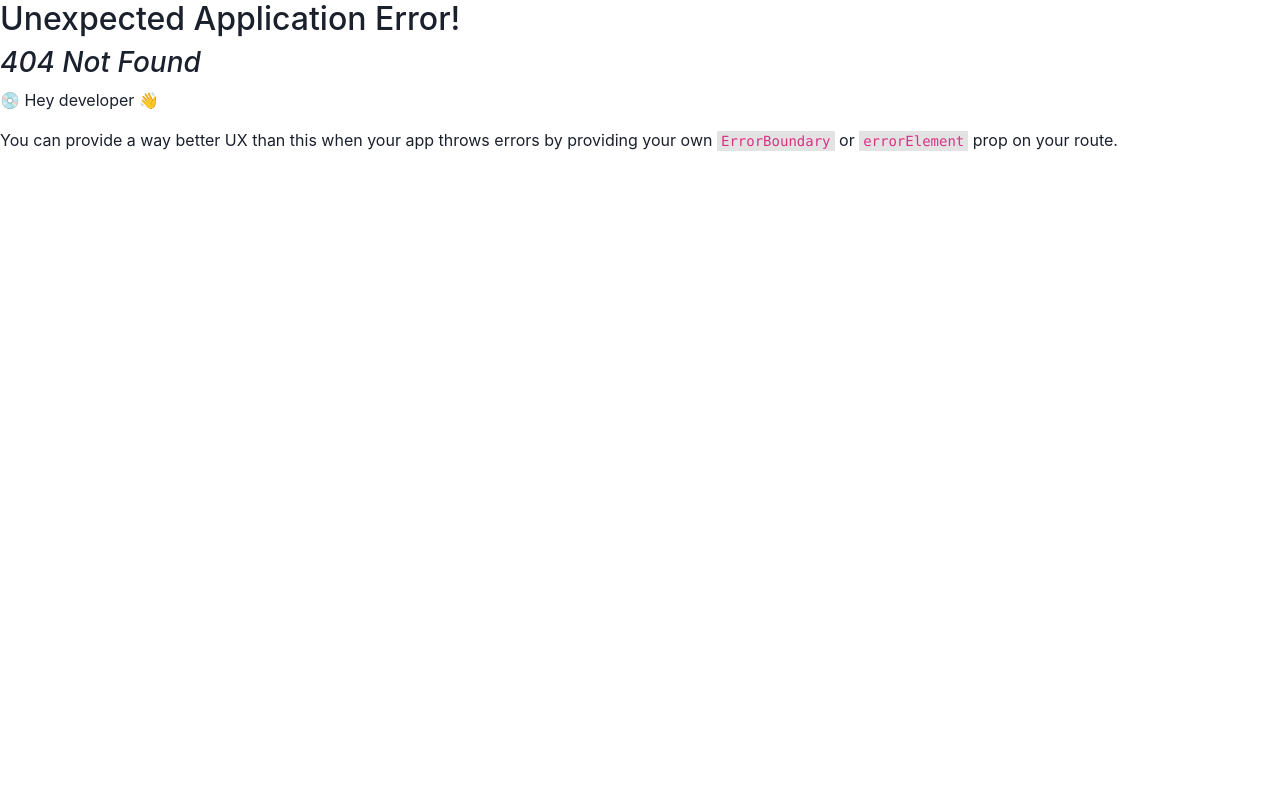
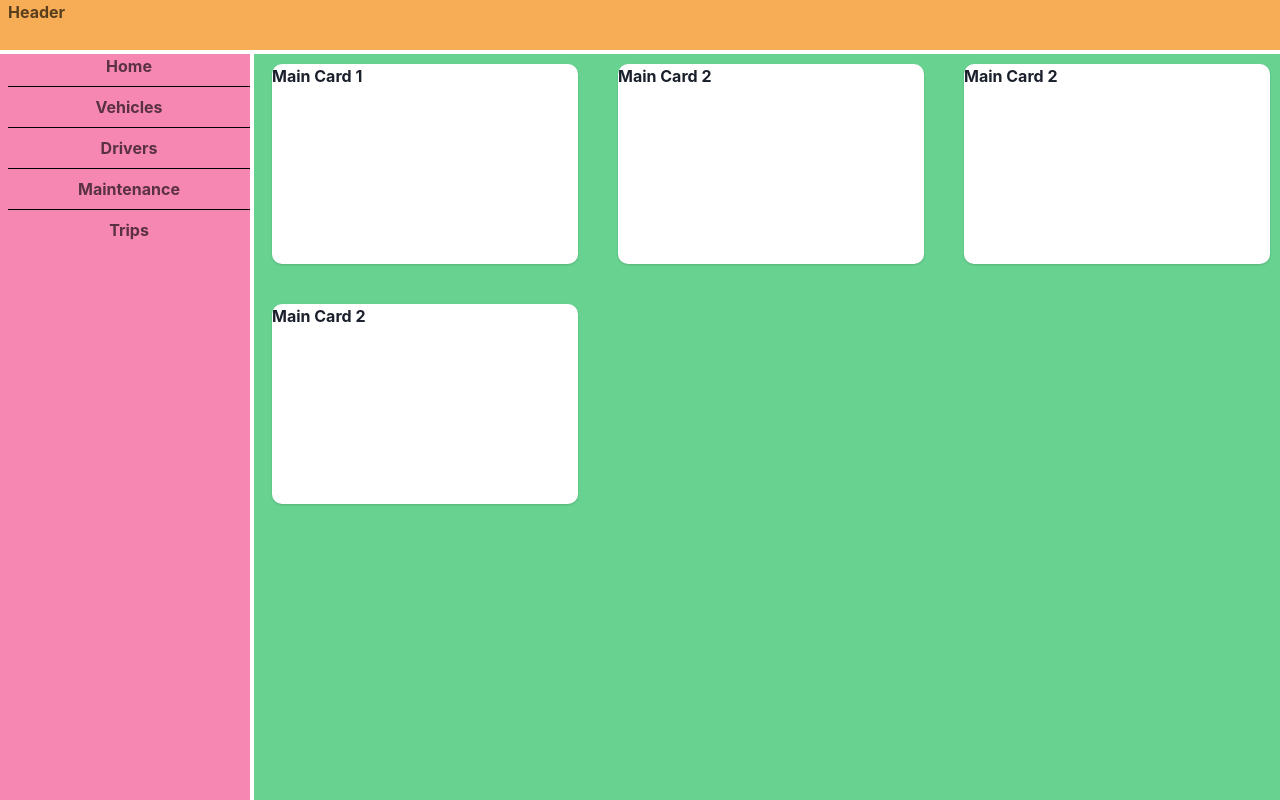
Before and after one commit to ics-499-team-1/drive-doctor-ui, a React (Vite) app: page /home in a window 1280 px wide. Before the commit this address had no page. Shown: the top 800 px of the page. Built offline with nearby package versions, Linux system fonts and the light colour scheme.

Commit message:
added nav links and router to home page

```diff
--- a/src/App.tsx
+++ b/src/App.tsx
@@ -1,13 +1,10 @@
 import { Grid, GridItem } from "@chakra-ui/layout";
 import { Show } from "@chakra-ui/media-query";
-import { useState } from "react";
-import LoginForm from "./components/LoginForm";
-import MainPageGrid from "./components/MainPageGrid";
+import { Outlet } from "react-router";
+import MainPageGrid from "./components/home/MainPageGrid";
 import Navbar from "./components/Navbar";
 
 function App() {
-  const [showNavbar, setShowNavbar] = useState(false);
-  const [showLogin, setShowLogin] = useState(true);
 
   return (
     <Grid
@@ -27,7 +24,7 @@ function App() {
         <Navbar />
       </GridItem>
       <GridItem pl="2" bg="green.300" area={"main"}>
-        <MainPageGrid />
+        <Outlet />
       </GridItem>
       <GridItem pl="2" bg="blue.300" area={"footer"}>
         Footer
--- a/src/components/Navbar.tsx
+++ b/src/components/Navbar.tsx
@@ -1,14 +1,26 @@
 import { Image } from "@chakra-ui/image";
-import { VStack, Text, Box, StackDivider } from "@chakra-ui/layout";
+import { VStack, Text, Box, StackDivider, LinkBox } from "@chakra-ui/layout";
+import { Link } from "react-router-dom";
 import logo from '../assets/react.svg'
 
 function Navbar() {
     return (
-      <VStack divider={<StackDivider borderColor='black' />}>
-        <Box>Vehicles</Box>
-        <Box>Drivers</Box>
-        <Box>Maintenance</Box>
-        <Box>Trips</Box>
+      <VStack divider={<StackDivider borderColor="black" />}>
+        <LinkBox>
+          <Link to="/home">Home</Link>
+        </LinkBox>
+        <LinkBox>
+          <Link to="/vehicles">Vehicles</Link>
+        </LinkBox>
+        <LinkBox>
+          <Link to="/drivers">Drivers</Link>
+        </LinkBox>
+        <LinkBox>
+          <Link to="/maintenance">Maintenance</Link>
+        </LinkBox>
+        <LinkBox>
+          <Link to="/trips">Trips</Link>
+        </LinkBox>
       </VStack>
     );
 }
--- /dev/null
+++ b/src/components/home/Home.tsx
@@ -0,0 +1,14 @@
+import { Grid, GridItem } from "@chakra-ui/layout";
+import MainPageGrid from "./MainPageGrid";
+
+function Home() {
+    return (
+      <Grid>
+        <GridItem>
+          <MainPageGrid />
+        </GridItem>
+      </Grid>
+    );
+}
+
+export default Home
```
Also changed, not shown: src/components/Alert.tsx (deleted, +0 -23 lines), src/components/FormButton.tsx (deleted, +0 -15 lines), src/components/ListGroup.tsx (deleted, +0 -38 lines), src/components/LoginForm.tsx (deleted, +0 -28 lines), src/main.tsx (+7 -0 lines), src/components/home/MainPageCard.tsx (renamed from src/components/MainPageCard.tsx), src/components/home/MainPageGrid.tsx (renamed from src/components/MainPageGrid.tsx).
